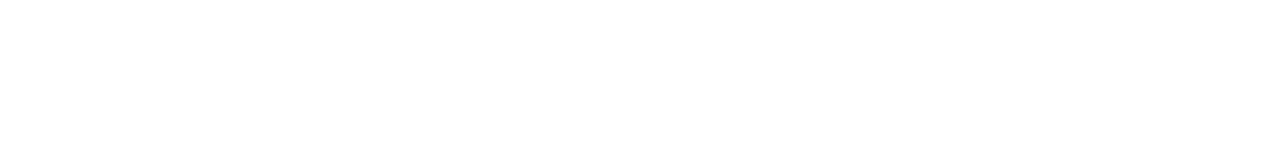
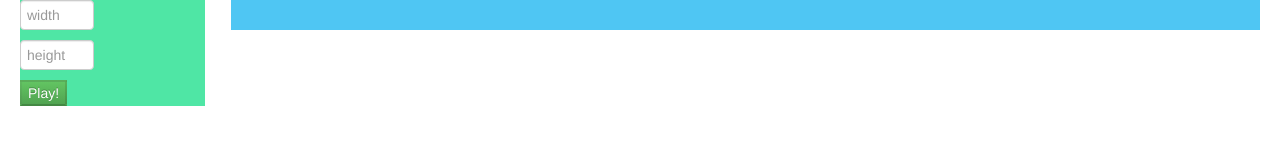
Before and after one commit to Sequenta/TicTacToe, a plain HTML site: page index.html in a window 1280 px wide. Drawn offline with Linux system fonts and the light colour scheme.

Commit message:
Basic game layout

```diff
--- a/index.html
+++ b/index.html
@@ -3,9 +3,28 @@
 <html lang="en" xmlns="http://www.w3.org/1999/xhtml">
 <head>
     <meta charset="utf-8" />
-    <title></title>
+    <title>Tic Tac Toe game</title>
+    <script type="text/javascript" src="scripts/gamecore.js"></script>
+    <script type="text/javascript" src="scripts/bootstrap.min.js"></script>
+    <script type="text/javascript" src="scripts/knockout-2.2.1.js"></script>
+    <link href="styles/bootstrap.min.css" rel="stylesheet" media="screen"/>
+    <link href="styles/styles.css" rel="stylesheet"/>
 </head>
 <body>
+    <div class="container-fluid">
+  <div class="row-fluid">
+    <div class="span2 gamePrefsBack">
+      <input class="input-mini" type="text" placeholder="width" data-bind="value: width"/><br/>
+      <input class="input-mini" type="text" placeholder="height" data-bind="value: heigth"/><br/>
+      <button class="btn-success" data-bind="click: onPlay">Play!</button>
+    </div>
+    <div class="span10 gameTableBack">
 
+    </div>
+  </div>
+</div>
+    <script type="text/javascript">
+
+    </script>
 </body>
 </html>
--- /dev/null
+++ b/styles/styles.css
@@ -0,0 +1,9 @@
+.gamePrefsBack
+{
+    background-color:#4fe6a5;
+}
+
+.gameTableBack
+{
+    background-color:#4fc6f3;
+}
```
Also changed, not shown: scripts/bootstrap.min.js (added), styles/bootstrap.min.css (added).
